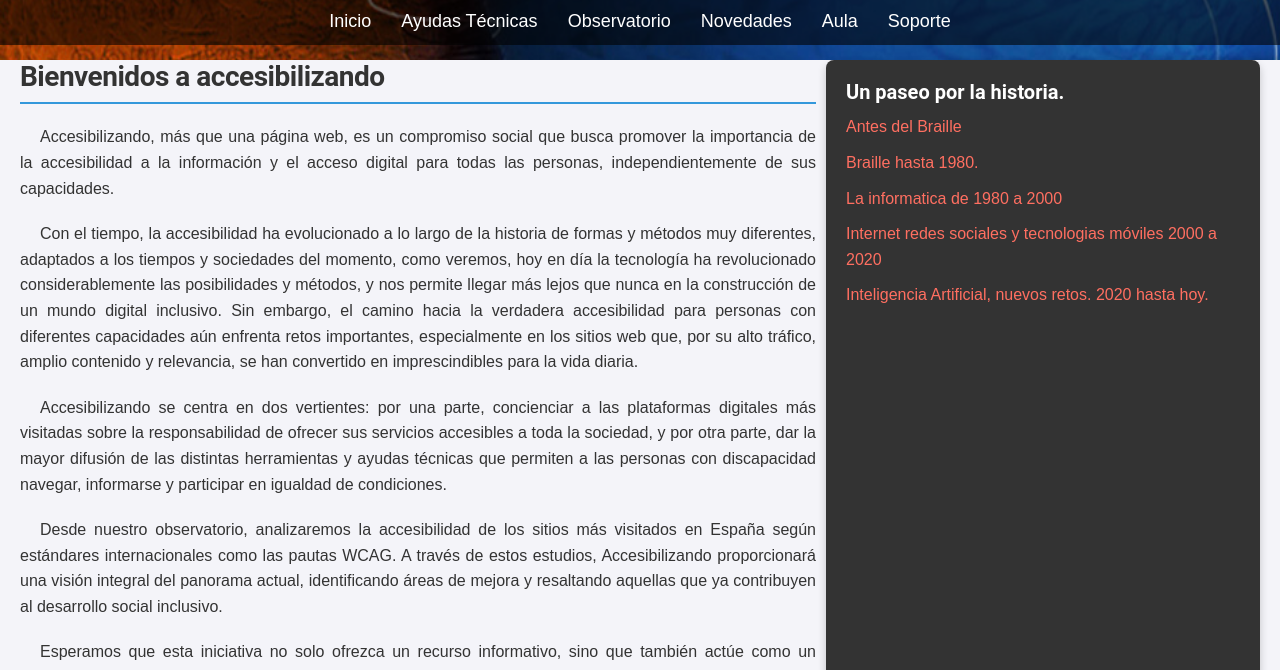
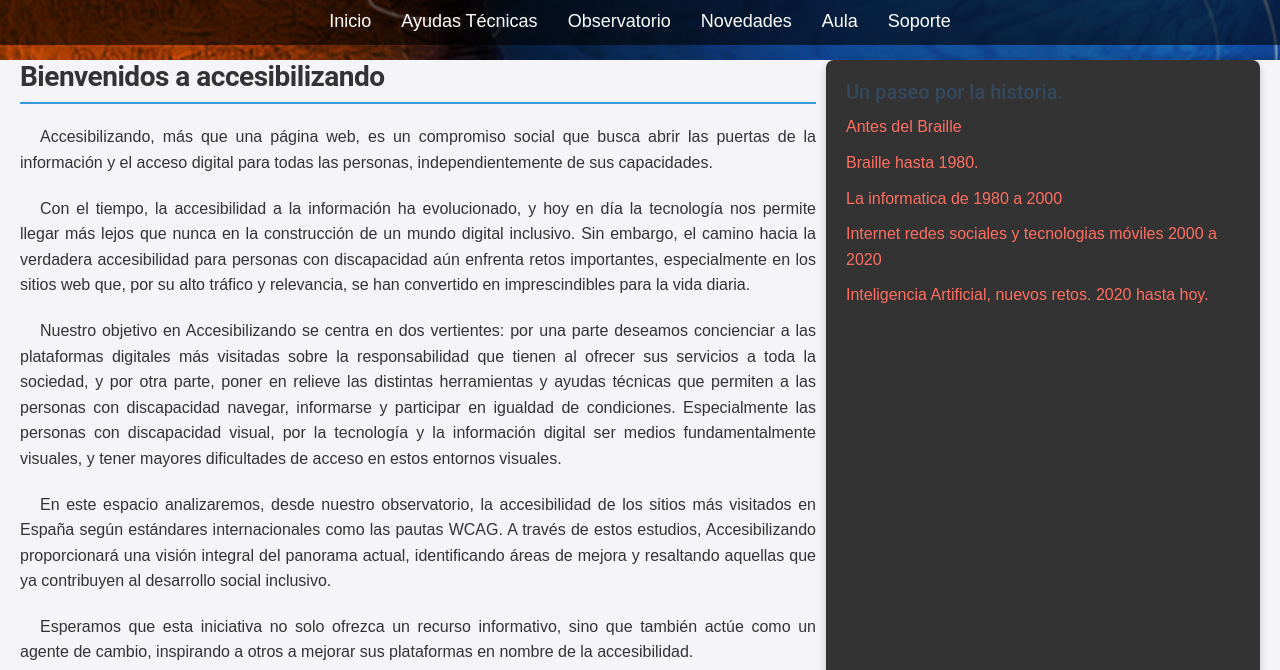
Before and after one commit to plutocrack/Accesso, a plain HTML site: page index.html in a window 1280 px wide. Shown: the part 106-776 px from the top of the page. Drawn offline with Linux system fonts and the light colour scheme.

Commit message:
Add files via upload

```diff
--- a/index.html
+++ b/index.html
@@ -30,7 +30,7 @@
             <ul>
                 <li><a href="index.html">Inicio</a></li>
                 <li><a href="ayudastec.html">Ayudas Técnicas</a></li>
-                <li><a href="observa.html">Observatorio</a></li>
+                <li><a href="observat.html">Observatorio</a></li>
                 <li><a href="novedades.html">Novedades</a></li>
 		<li><a href="aula.html">Aula</a></li>
 		<li><a href="soporte.html">Soporte</a></li>
@@ -44,21 +44,22 @@
 
             <div id="contenido-central" aria-live="polite">
                 <h1>Bienvenidos a accesibilizando</h1>
-                <p> Accesibilizando, más que una página web, es un compromiso social que busca promover la importancia de la accesibilidad a la información y el acceso digital para todas las personas, independientemente de sus capacidades.</p>
+                <p> Accesibilizando, más que una página web, es un compromiso social que busca abrir las puertas de la información y el acceso digital para todas las personas, independientemente de sus capacidades.</p>
 
-		<p> Con el tiempo, la accesibilidad ha evolucionado a lo largo de la historia de formas y métodos muy diferentes, adaptados a los tiempos y sociedades del momento, como veremos, hoy en día la tecnología ha revolucionado considerablemente las posibilidades y métodos, y nos permite llegar más lejos que nunca en la construcción de un mundo digital inclusivo. Sin embargo, el camino hacia la verdadera accesibilidad para personas con diferentes capacidades aún enfrenta retos importantes, especialmente en los sitios web que, por su alto tráfico, amplio contenido y relevancia, se han convertido en imprescindibles para la vida diaria.</p>
-		<p> Accesibilizando se centra en dos vertientes: por una parte, concienciar a las plataformas digitales más visitadas sobre la responsabilidad de ofrecer sus servicios accesibles a toda la sociedad, y por otra parte, dar la mayor difusión de las distintas herramientas y ayudas técnicas que permiten a las personas con discapacidad navegar, informarse y participar en igualdad de condiciones.</p>
+		<p> Con el tiempo, la accesibilidad a la información ha evolucionado, y hoy en día la tecnología nos permite llegar más lejos que nunca en la construcción de un mundo digital inclusivo. Sin embargo, el camino hacia la verdadera accesibilidad para personas con discapacidad aún enfrenta retos importantes, especialmente en los sitios web que, por su alto tráfico y relevancia, se han convertido en imprescindibles para la vida diaria.</p>
 
-		<p> Desde nuestro observatorio, analizaremos la accesibilidad de los sitios más visitados en España según estándares internacionales como las pautas WCAG. A través de estos estudios, Accesibilizando proporcionará una visión integral del panorama actual, identificando áreas de mejora y resaltando aquellas que ya contribuyen al desarrollo social inclusivo.</p>
+		<p> Nuestro objetivo en Accesibilizando se centra en dos vertientes: por una parte deseamos concienciar a las plataformas digitales más visitadas sobre la responsabilidad que tienen al ofrecer sus servicios a toda la sociedad, y por otra parte, poner en relieve las distintas herramientas y ayudas técnicas que permiten a las personas con discapacidad navegar, informarse y participar en igualdad de condiciones. Especialmente las personas con discapacidad visual, por la tecnología y la información digital ser medios fundamentalmente visuales, y tener mayores dificultades de acceso en estos entornos visuales.</p>
+
+		<p> En este espacio analizaremos, desde nuestro observatorio, la accesibilidad de los sitios más visitados en España según estándares internacionales como las pautas WCAG. A través de estos estudios, Accesibilizando proporcionará una visión integral del panorama actual, identificando áreas de mejora y resaltando aquellas que ya contribuyen al desarrollo social inclusivo.</p>
 
 		<p> Esperamos que esta iniciativa no solo ofrezca un recurso informativo, sino que también actúe como un agente de cambio, inspirando a otros a mejorar sus plataformas en nombre de la accesibilidad.</p>
 
-		<p> Con esto en mente, Accesibilizando se convierte en un punto de encuentro y aprendizaje para todos, donde exploraremos y compartiremos herramientas y tecnologías que faciliten la vida diaria de quienes viven con discapacidad, y donde cada avance sea un paso hacia un futuro digital sin barreras.</p>
+		<p> Con esto en mente, Accesibilizando se convierte en un punto de encuentro y aprendizaje para todos, donde exploraremos y compartiremos herramientas y tecnologías que faciliten la vida diaria de quienes viven con discapacidad, especialmente visual, y donde cada avance sea un paso hacia un futuro digital sin barreras.</p>
 	    </div>
 
             <!-- Menú de opciones dinámico en columna derecha -->
             <aside class="side-menu">
-                <h2>Un paseo por la historia.</h2>
+                <h3>Un paseo por la historia.</h3>
                 <ul>
                     <li><a href="abraille.html" data-url="abraille.html" class="enlace-menu">Antes del Braille</a></li>
                     <li><a href="braille1980.html" data-url="braille1980.html" class="enlace-menu">Braille hasta 1980.</a></li>
```
